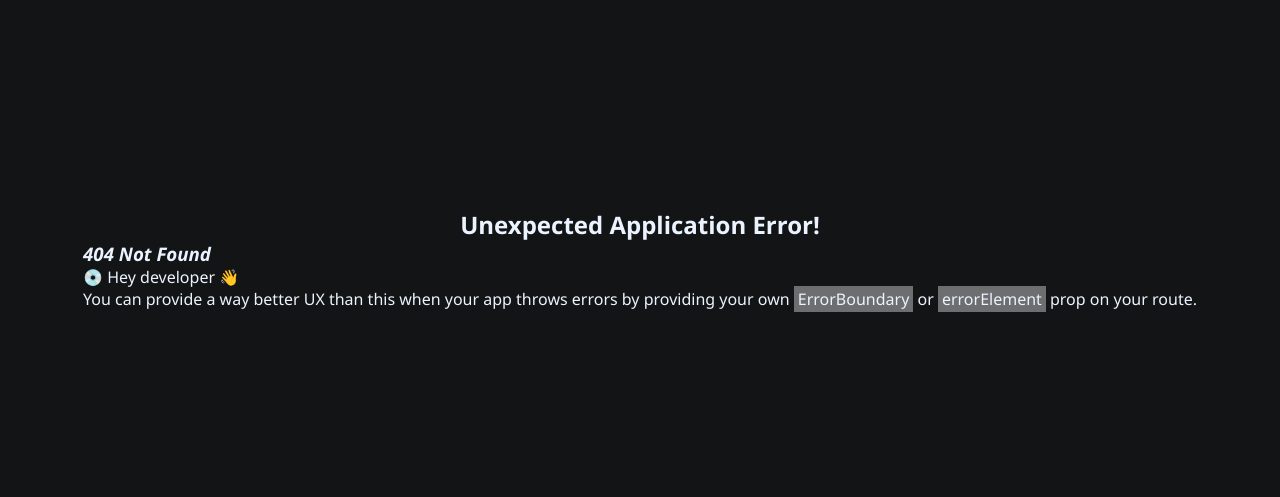
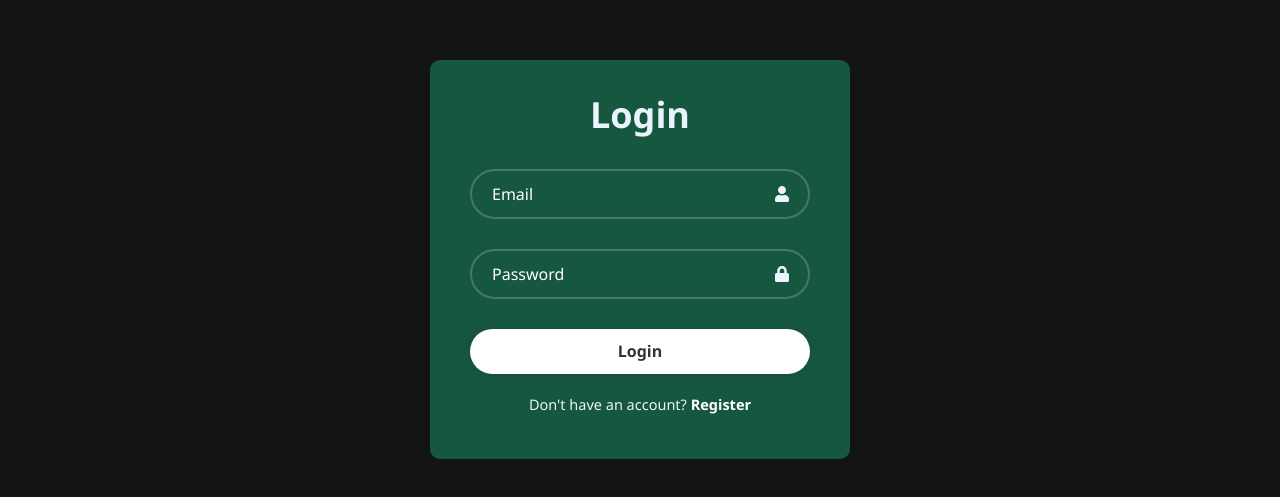
Before and after one commit to RohanManoharan/BudgetingApp, a React (Vite) app: page /login in a window 1280 px wide. Before the commit this address had no page. Shown: the part 141-638 px from the top of the page. Built offline with nearby package versions, Linux system fonts and the light colour scheme.

Commit message:
login/register linked

```diff
--- a/src/components/Registration/login.jsx
+++ b/src/components/Registration/login.jsx
@@ -22,7 +22,7 @@
                 <button className="login-btn" type='submit'>Login</button>
 
                 <div className='register-link'>
-                    <p>Don't have an account? <a href="#">Register</a></p>
+                    <p>Don't have an account? <a href="/">Register</a></p>
                 </div>
             </form>
         </div>
--- a/src/components/Registration/register.jsx
+++ b/src/components/Registration/register.jsx
@@ -19,12 +19,10 @@
                     <input type="password" placeholder='Password' required/>
                 </div>
 
-
-
                 <button className="login-btn" type='submit'>Register</button>
 
                 <div className='register-link'>
-                    <p>Already have an account? <a href="login.jsx">Login</a></p>
+                    <p>Already have an account? <a href="/login">Login</a></p>
                 </div>
             </form>
         </div>
```
Also changed, not shown: src/main.jsx (+4 -4 lines).
